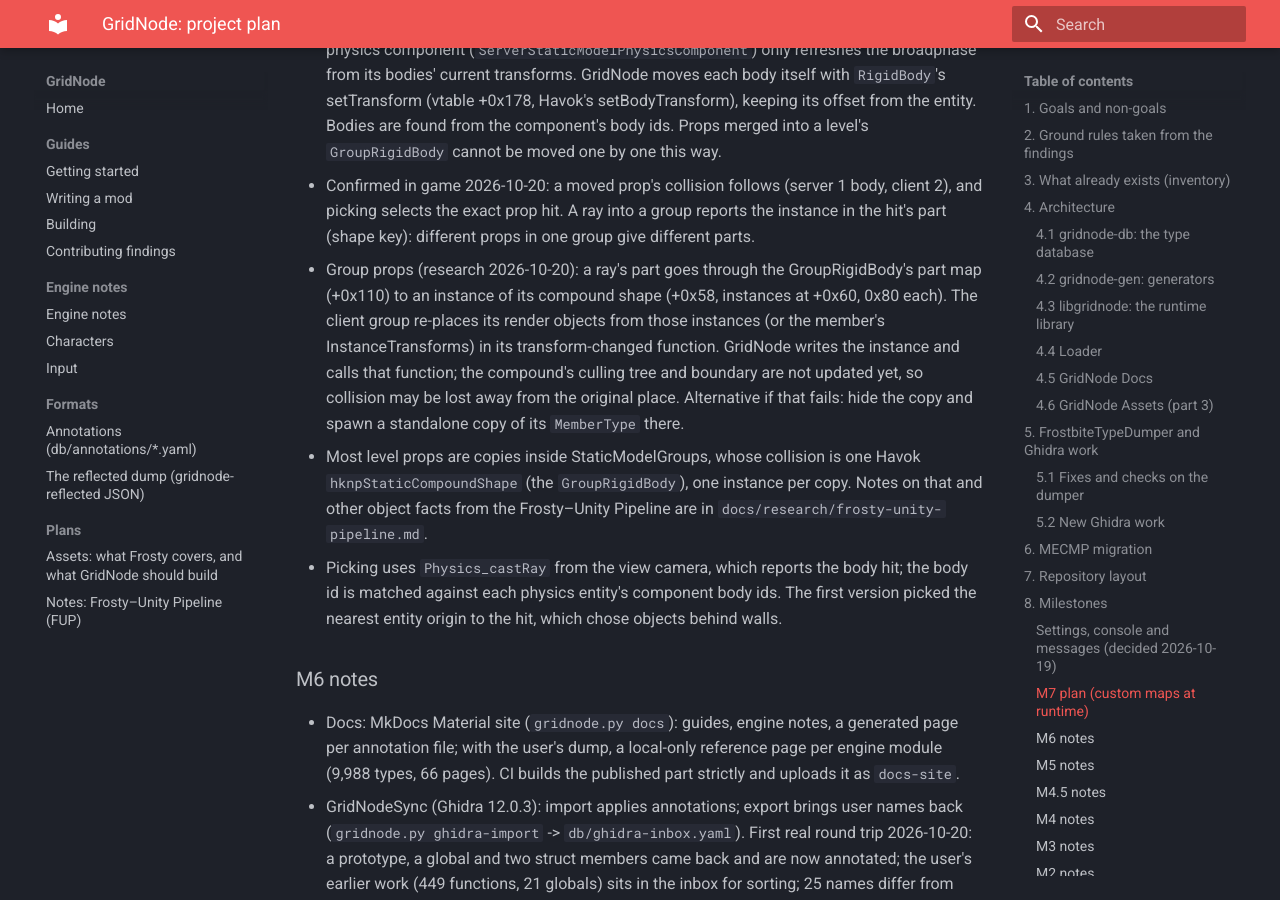
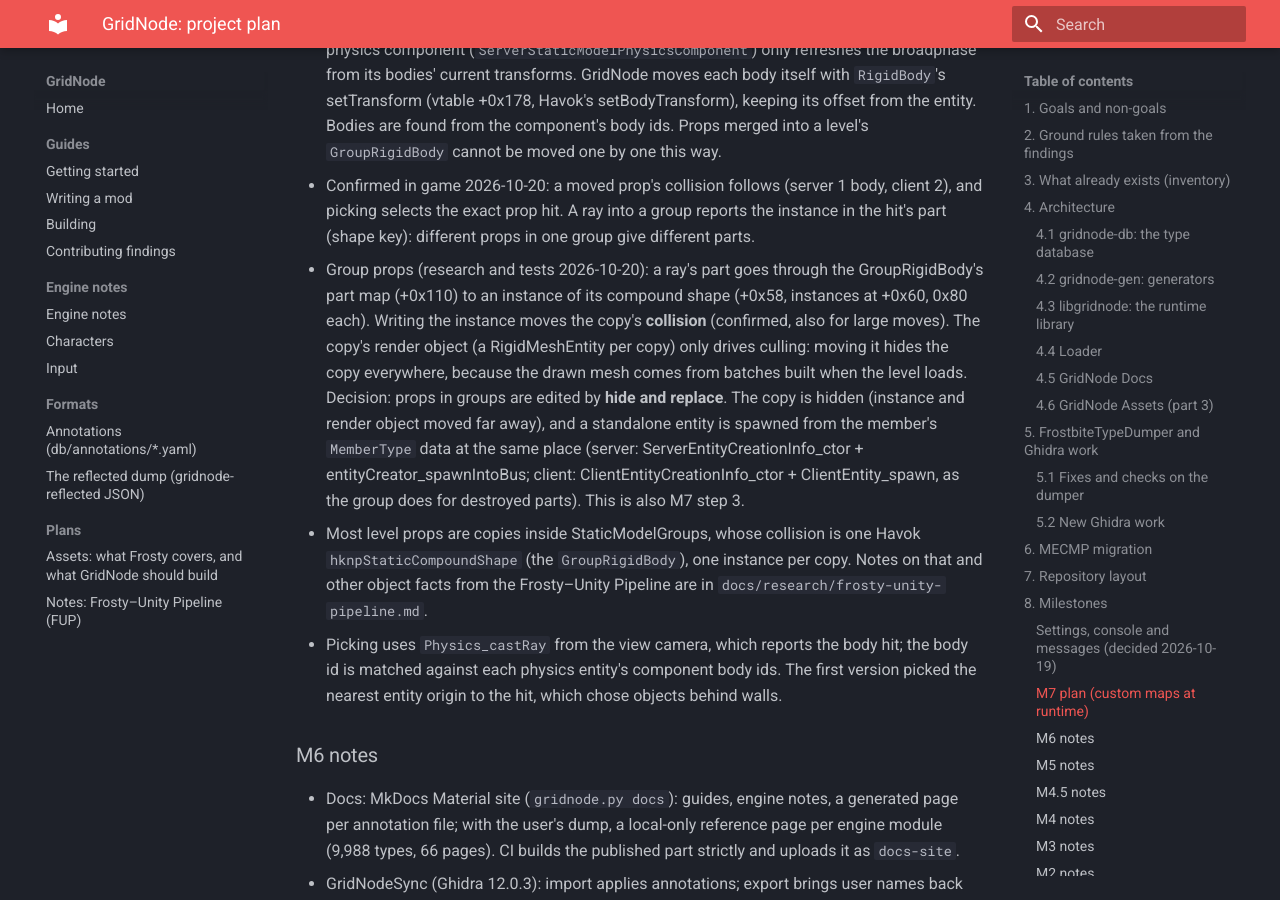
Before and after one commit to CodeNameMeteor/Gridnode, an MkDocs documentation site: the page built from docs/PLAN.md, in a window 1280 px wide and 900 px high, scrolled down 13743 px. Built offline with MkDocs 1.6.1 and Material for MkDocs 9.7.7, drawn with Linux system fonts in a browser that asks for light colours.

Commit message:
research: group copies are drawn from load-time batches; plan hide-and-replace with spawning
Annotations for the server and client creation infos and spawn calls found in the game's own
single-entity spawns (sublevel data; destroyed group parts).

Co-Authored-By: Claude Opus 5.5 <noreply@anthropic.com>
Claude-Session: https://claude.ai/code/session_01X97trTFwBYSWSAqPh89wb1

```diff
--- a/docs/PLAN.md
+++ b/docs/PLAN.md
@@ -418,13 +418,16 @@ Findings while doing steps 2 and 5:
 - Confirmed in game 2026-10-20: a moved prop's collision follows (server 1 body, client 2), and
   picking selects the exact prop hit. A ray into a group reports the instance in the hit's part
   (shape key): different props in one group give different parts.
-- Group props (research 2026-10-20): a ray's part goes through the GroupRigidBody's part map
-  (+0x110) to an instance of its compound shape (+0x58, instances at +0x60, 0x80 each). The client
-  group re-places its render objects from those instances (or the member's InstanceTransforms) in
-  its transform-changed function. GridNode writes the instance and calls that function; the
-  compound's culling tree and boundary are not updated yet, so collision may be lost away from the
-  original place. Alternative if that fails: hide the copy and spawn a standalone copy of its
-  `MemberType` there.
+- Group props (research and tests 2026-10-20): a ray's part goes through the GroupRigidBody's
+  part map (+0x110) to an instance of its compound shape (+0x58, instances at +0x60, 0x80 each).
+  Writing the instance moves the copy's **collision** (confirmed, also for large moves). The
+  copy's render object (a RigidMeshEntity per copy) only drives culling: moving it hides the copy
+  everywhere, because the drawn mesh comes from batches built when the level loads. Decision:
+  props in groups are edited by **hide and replace**. The copy is hidden (instance and render
+  object moved far away), and a standalone entity is spawned from the member's `MemberType`
+  data at the same place (server: ServerEntityCreationInfo_ctor + entityCreator_spawnIntoBus;
+  client: ClientEntityCreationInfo_ctor + ClientEntity_spawn, as the group does for destroyed
+  parts). This is also M7 step 3.
 - Most level props are copies inside StaticModelGroups, whose collision is one Havok
   `hknpStaticCompoundShape` (the `GroupRigidBody`), one instance per copy. Notes on that and other
   object facts from the Frosty–Unity Pipeline are in `docs/research/frosty-unity-pipeline.md`.
```
Also changed, not shown: 1 other file.
